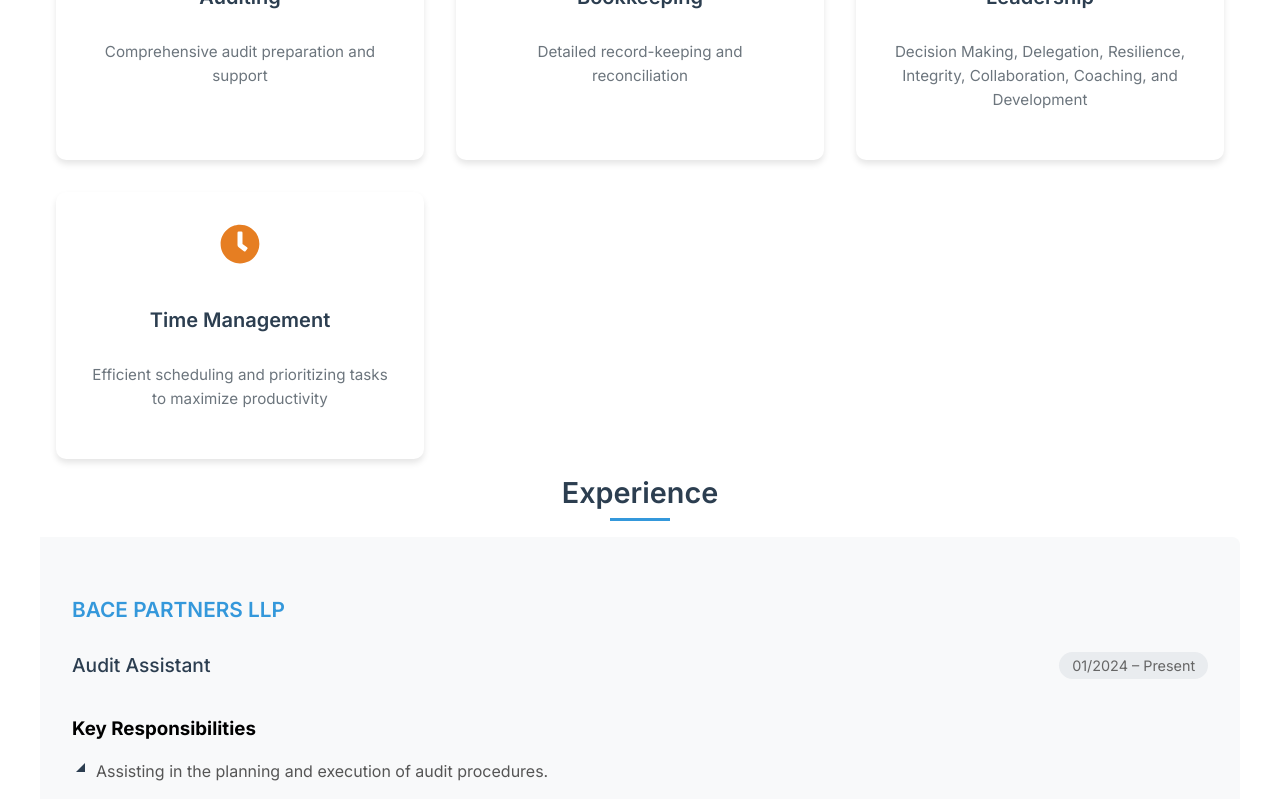
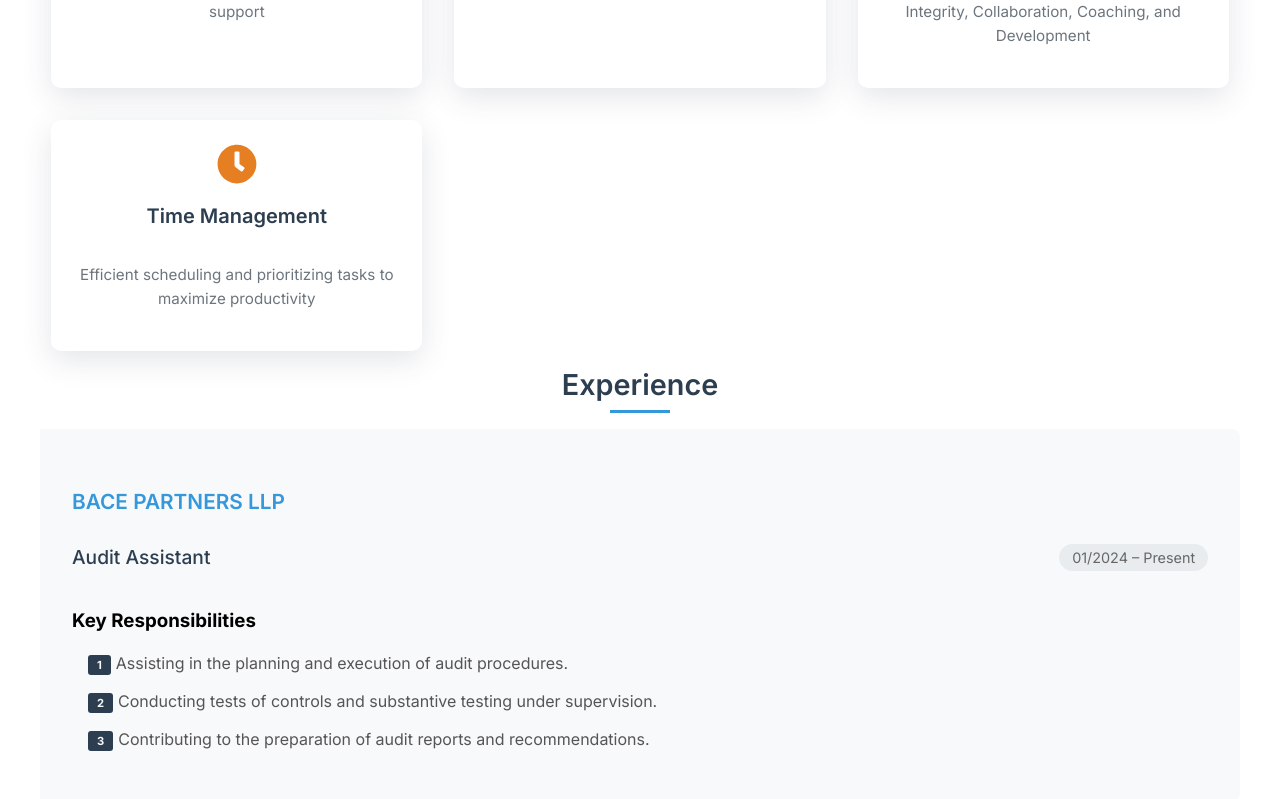
Before and after one commit to jankimutai/bonie-portfolio, a React (Create React App) app: page / in a window 1280 px wide. Shown: the part 1720-2519 px from the top of the page. Built offline with nearby package versions, Linux system fonts and the light colour scheme; a web font is replaced by a local one.

Commit message:
feat:update About.js

```diff
--- a/src/Components/About.js
+++ b/src/Components/About.js
@@ -44,11 +44,11 @@ const About = () => {
             <div className="testimonial-content">
               <div className="quote-icon">❝</div>
               <p className="testimonial-text">
-                "Their expertise in auditing and financial analysis has been crucial for our organization. Always reliable, thorough, and professional in their approach."
+                "His expertise in auditing and financial analysis has been crucial for our organization. Always reliable, thorough, and professional in his approach."
               </p>
               <div className="testimonial-author">
-                <h4 className="author-name">Evans Kimurgor</h4>
-                <p className="author-title">Director, BACE PARTNERS LLP</p>
+                <h4 className="author-name">CPA Bethwel Kirwa</h4>
+                <p className="author-title">Auditor, BACE PARTNERS LLP</p>
               </div>
             </div>
           </div>
@@ -70,10 +70,10 @@ const About = () => {
             <div className="testimonial-content">
               <div className="quote-icon">❝</div>
               <p className="testimonial-text">
-                "Highly professional and knowledgeable in all aspects of accounting. Their tax planning advice has saved us significant amounts and kept us fully compliant."
+                "He is an exceptional accountant with a remarkable ability to transform financial processes. His dedication, attention to detail, and insightful strategic guidance have been invaluable to our business growth."
               </p>
               <div className="testimonial-author">
-                <h4 className="author-name">Joseph Kiema</h4>
+                <h4 className="author-name">CPA Joseph Kiema</h4>
                 <p className="author-title">Senior Consultant, BACE PARTNERS LLP</p>
               </div>
             </div>
--- a/src/Styles/contact.css
+++ b/src/Styles/contact.css
@@ -41,7 +41,7 @@
   gap: 1rem;
   text-decoration: none;
   color: #2c3e50;
-  font-size: 1.1rem;
+  font-size: 1rem;
 }
 
 .icon {
--- a/src/Styles/experience.css
+++ b/src/Styles/experience.css
@@ -45,21 +45,25 @@
 
   .accomplishments {
     position: relative;
-    padding-left: 1.5rem;
+    padding-left: 1rem;
     margin-bottom: 0.8rem;
     color: #555;
     line-height: 1.6;
   }
+  .accomplishments-list  li{
+    list-style-type: none;
+    counter-increment: item;
 
+  }
   .accomplishments::before {
-    content: "";
-  position: absolute;
-  width: 0;
-  height: 0;
-  left: 4px;
-  top: 4px;
-  border-top: 9px solid transparent;
-  border-right: 9px solid #2c3e50;
+    content: counter(item);
+  margin-right: 5px;
+  font-size: 0.7rem;
+  background-color: #2c3e50;
+  color: #f8f9fa;
+  font-weight: bold;
+  padding: 3px 9px;
+  border-radius: 3px;
   }
   /* Responsive Design */
   @media screen and (max-width: 768px) {
--- a/src/Styles/skills.css
+++ b/src/Styles/skills.css
@@ -5,14 +5,14 @@
   gap: 2rem;
   max-width: 1200px;
   margin: 0 auto;
-  padding: 0 1rem;
+  padding: 0 0.7rem;
 }
 
 .skill-card {
   background: white;
   border-radius: 10px;
-  padding: 2rem;
-  box-shadow: 0 4px 6px rgba(0, 0, 0, 0.1);
+  padding: 1.5rem;
+  box-shadow: 0px 9px 30px #2c3e5022;
   transition: transform 0.3s ease, box-shadow 0.3s ease;
   display: flex;
   flex-direction: column;
@@ -27,14 +27,12 @@
 
 .skill-icon {
   font-size: 2.5rem;
-  margin-bottom: 1.5rem;
   transition: color 0.3s ease;
 }
 
 .skill-title {
   color: #2c3e50;
   font-size: 1.25rem;
-  margin-bottom: 1rem;
   font-weight: 600;
 }
 
```
